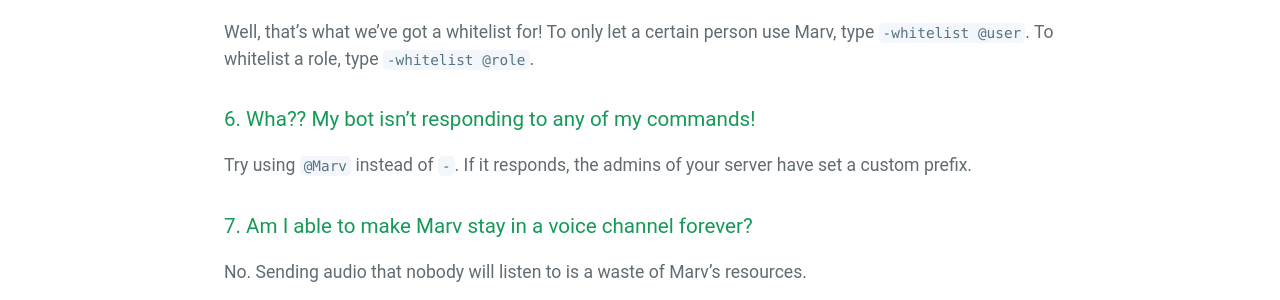
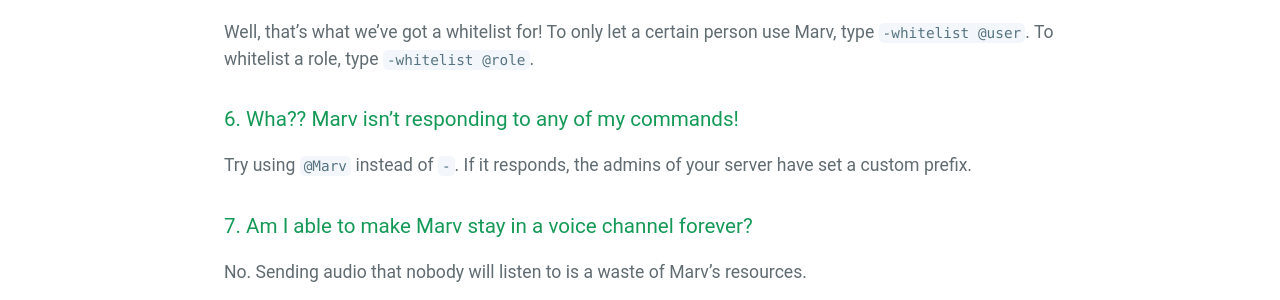
Before and after one commit to mymindishazel/marv-docs, a Jekyll site: the page built from faq.md, in a window 1280 px wide. Shown: the part 1260-1560 px from the top of the page. Built offline with Jekyll 4.4.1, drawn with Linux system fonts in a browser that asks for light colours; our own code applies the rules of GitHub Pages for plain Markdown files.

Commit message:
Update faq.md

```diff
--- a/faq.md
+++ b/faq.md
@@ -28,7 +28,7 @@ Marv has a **blacklist** feature for this exact purpose. All you have to do is t
 ### 5. Wait, what if I want only certain people to be able to use Marv?
 Well, that's what we've got a whitelist for! To only let a certain person use Marv, type `-whitelist @user`. To whitelist a role, type `-whitelist @role`.
 
-### 6. Wha?? My bot isn't responding to any of my commands!
+### 6. Wha?? Marv isn't responding to any of my commands!
 Try using `@Marv` instead of `-`. If it responds, the admins of your server have set a custom prefix.
 
 ### 7. Am I able to make Marv stay in a voice channel forever?
```
